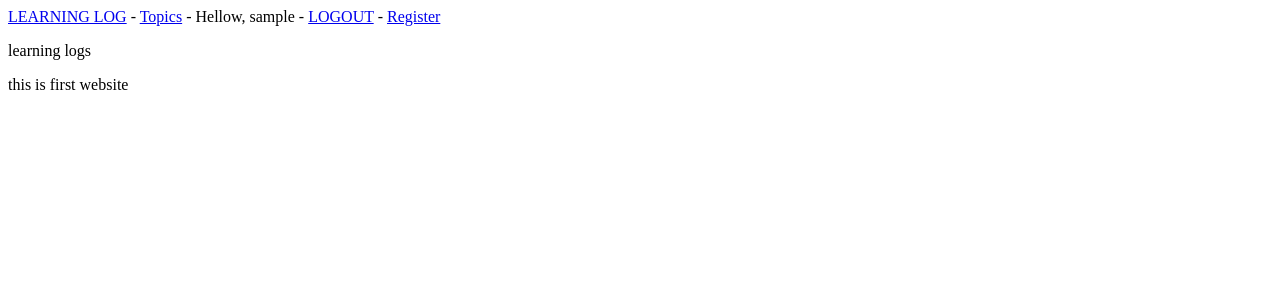
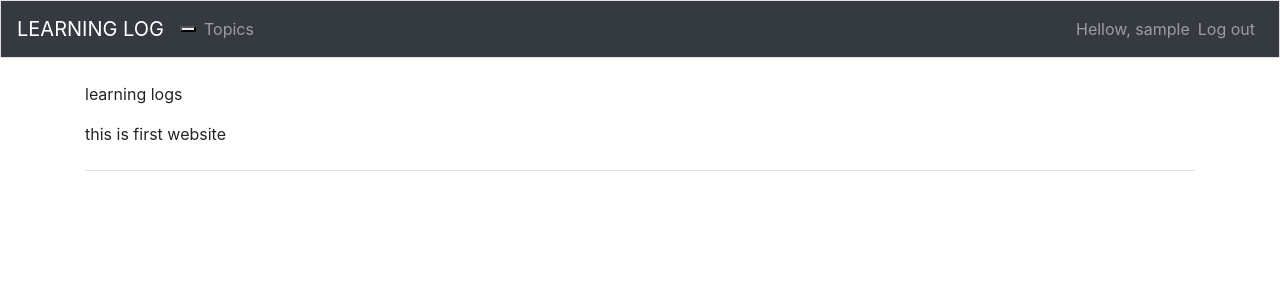
Before and after one commit to JavadTorabiKh/Django_rest_framework, a Django app: page / in a window 1280 px wide. Shown: the top 300 px of the page. Run offline with Django 4.2, Linux system fonts and the light colour scheme; the visitor is signed in with stand-in values (Sample User, id 1); some libraries are stand-ins or nearby versions.

Commit message:
base.html modified

```diff
--- a/learning_logs/templates/learning_logs/base.html
+++ b/learning_logs/templates/learning_logs/base.html
@@ -1,12 +1,67 @@
-<p>
-  <a href="{% url 'learning_logs:index' %}">LEARNING LOG</a> -
-  <a href="{% url 'learning_logs:topics' %}">Topics</a> -
-  {% if user.is_authenticated %}
-  Hellow, {{ user.username }}
-  {% else %}
-  <a href="{% url 'users:login' %}">LOGIN</a>
-  {% endif %} -
-  <a href="{% url 'users:logout' %}">LOGOUT</a> -
-  <a href="{% url 'users:register' %}">Register</a>
-</p>
-{% block content %} {% endblock content %}
+{% load bootstrap4 %}
+<!DOCTYPE html>
+<html lang="en">
+  <head>
+    <meta charset="UTF-8" />
+    <meta http-equiv="X-UA-Compatible" content="IE=edge" />
+    <meta
+      name="viewport"
+      content="width=device-width, initial-scale=1.0, shrink-to-fit=no"
+    />
+    <title>learning log</title>
+    {% bootstrap_css %} {% bootstrap_javascript jquery='full' %}
+  </head>
+  <body>
+    <nav class="navbar navbar-expand-md navbar-dark bg-dark mb-4 border">
+      <a href="{% url 'learning_logs:index' %}" class="navbar-brand"
+        >LEARNING LOG</a
+      >
+      <button
+        class="navber-toggler"
+        type="button"
+        data-toggle="collapse"
+        data-target="#navbarCollapse"
+        aria-controls="navbarCollapse"
+        aria-expanded="false"
+        aria-label="Toggle navigation"
+      >
+        <span class="navber-toggler-icon"></span>
+      </button>
+      <div class="collapse navbar-collapse" id="navbarCollapse">
+        <ul class="navbar-nav mr-auto">
+          <li class="nav-item">
+            <a class="nav-link" href="{% url 'learning_logs:topics' %}"
+              >Topics</a
+            >
+          </li>
+        </ul>
+
+        <ul class="navbar-nav ml-auto">
+          {% if user.is_authenticated %}
+          <li class="nav-item">
+            <span class="navbar-text">Hellow, {{ user.username }}</span>
+          </li>
+          <li class="nav-item">
+            <a class="nav-link" href="{% url 'users:logout' %}">Log out</a>
+          </li>
+          {% else %}
+          <li class="nav-item">
+            <a class="nav-link" href="{% url 'users:login' %}">Login</a>
+          </li>
+          <li class="nav-item">
+            <a class="nav-link" href="{% url 'users:register' %}">Register</a>
+          </li>
+          {% endif %}
+        </ul>
+      </div>
+    </nav>
+    <main role="main" class="container">
+      <div class="pb-2 mb-2 border-bottom">
+        {% block content %} {% endblock content %}
+      </div>
+      <div>
+        {% block page_header %} {% endblock page_header %}
+      </div>
+    </main>
+  </body>
+</html>
```
